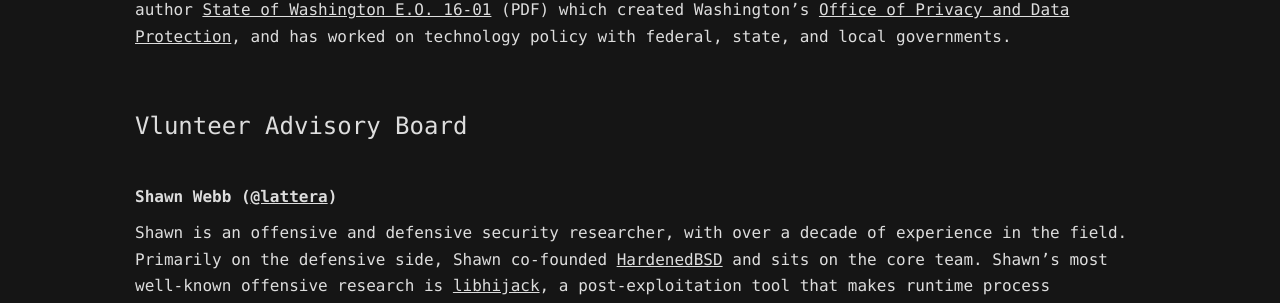
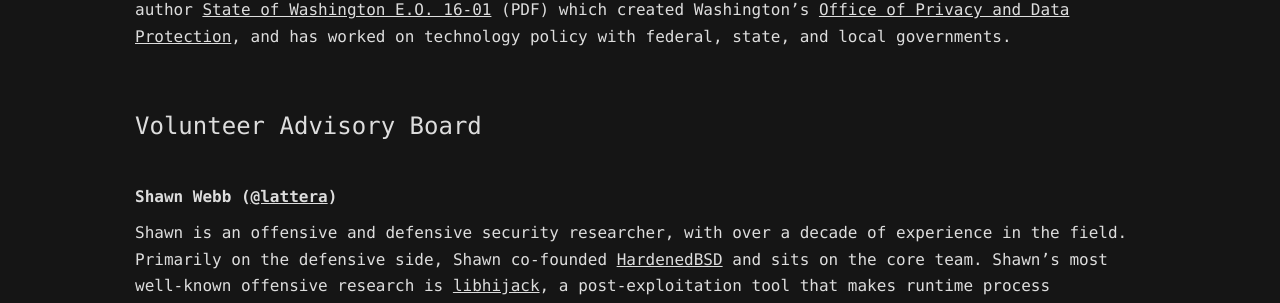
Before and after one commit to emeraldonion/emeraldonion.github.io, a Jekyll site: the page built from about/index.markdown, in a window 1280 px wide and 900 px high, scrolled down 1049 px. Shown: the part 148-451 px from the top of the window. Built offline with Jekyll 4.4.1, drawn with Linux system fonts in a browser that asks for light colours; our own code applies the rules of GitHub Pages for plain Markdown files.

Commit message:
oops - fix typo

```diff
--- a/about/index.markdown
+++ b/about/index.markdown
@@ -28,7 +28,7 @@
 Matt is an attorney in Seattle practicing in privacy and security law who advises in niche technology matters such as cyberstalking, Tor exit node operation, and other information security issues. Matt has worked at places such as the FTC’s [Department of Privacy and Identity Protection](https://www.ftc.gov/about-ftc/bureaus-offices/bureau-consumer-protection/our-divisions/division-privacy-and-identity), the [ACLU of Washington](https://aclu-wa.org/), the Senate Consumer Protection and Data Security, and as a Google Policy Fellow. He helped author [State of Washington E.O. 16-01](http://www.governor.wa.gov/sites/default/files/exe_order/eo_16-01.pdf) (PDF) which created Washington’s [Office of Privacy and Data Protection](https://privacy.wa.gov/), and has worked on technology policy with federal, state, and local governments.
 
 
-# Vlunteer Advisory Board
+# Volunteer Advisory Board
 
 
 #### Shawn Webb ([@lattera](https://twitter.com/lattera))
```
